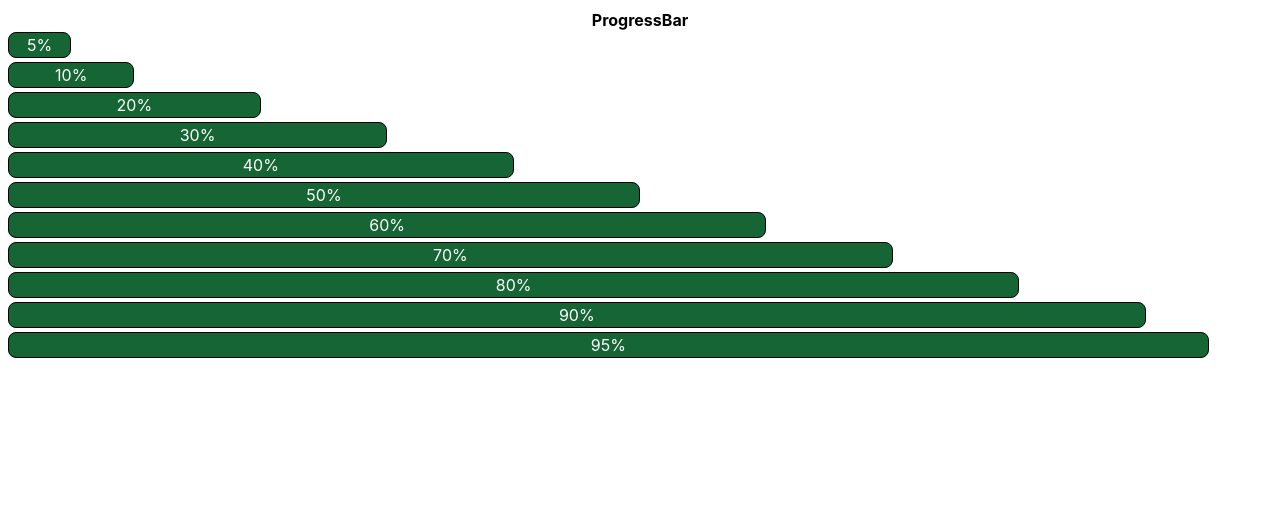
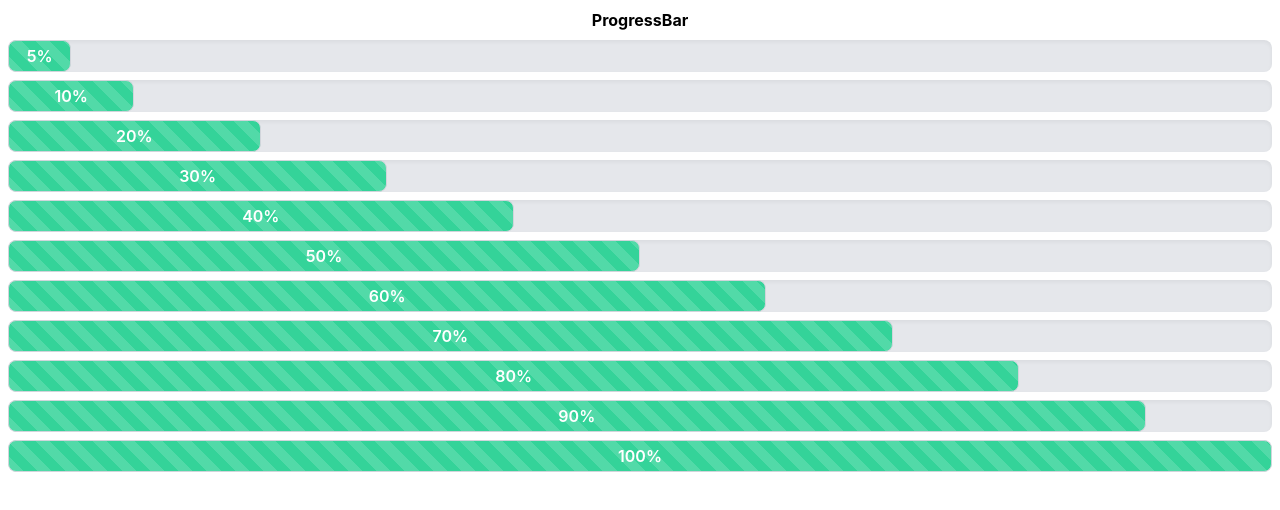
Before and after one commit to Niraj1903/progressbar, a React (Create React App) app: page / in a window 1280 px wide. Shown: the top 510 px of the page. Built offline with nearby package versions, Linux system fonts and the light colour scheme.

Commit message:
style changes

```diff
--- a/src/App.js
+++ b/src/App.js
@@ -3,7 +3,7 @@ import ProgressBar from "./ProgressBar";
 import "./App.css";
 
 function App() {
-  const bars = [5, 10, 20, 30, 40, 50, 60, 70, 80, 90, 95];
+  const bars = [5, 10, 20, 30, 40, 50, 60, 70, 80, 90, 100];
   return (
     <>
       <h1 className="font-bold flex justify-center mt-2">ProgressBar</h1>
--- a/src/ProgressBar.js
+++ b/src/ProgressBar.js
@@ -1,12 +1,21 @@
 const ProgressBar = (props) => {
   return (
     <>
-      <div className=" mx-2 ">
+      <div className="mx-2 my-2 h-8 rounded-lg bg-gray-200 shadow-inner overflow-hidden">
         <div
-          className="bg-green-800 mb-1 border border-black rounded-lg text-white text-center"
-          style={{ width: `${props.progress}%` }}
+          className="h-full rounded-lg border border-gray-300 relative"
+          style={{
+            width: `${props.progress}%`,
+            backgroundColor: "#34D399",
+            color: props.progress > 5 ? "white" : "black",
+            backgroundImage:
+              "repeating-linear-gradient(45deg, rgba(255,255,255,0.15) 0, rgba(255,255,255,0.15) 10px, transparent 10px, transparent 20px)",
+            transition: "width 1s ease-in-out",
+          }}
         >
-          {props.progress}%
+          <span className="absolute left-1/2 top-1/2 transform -translate-x-1/2 -translate-y-1/2 font-semibold text-white select-none">
+            {props.progress}%
+          </span>
         </div>
       </div>
     </>
```
